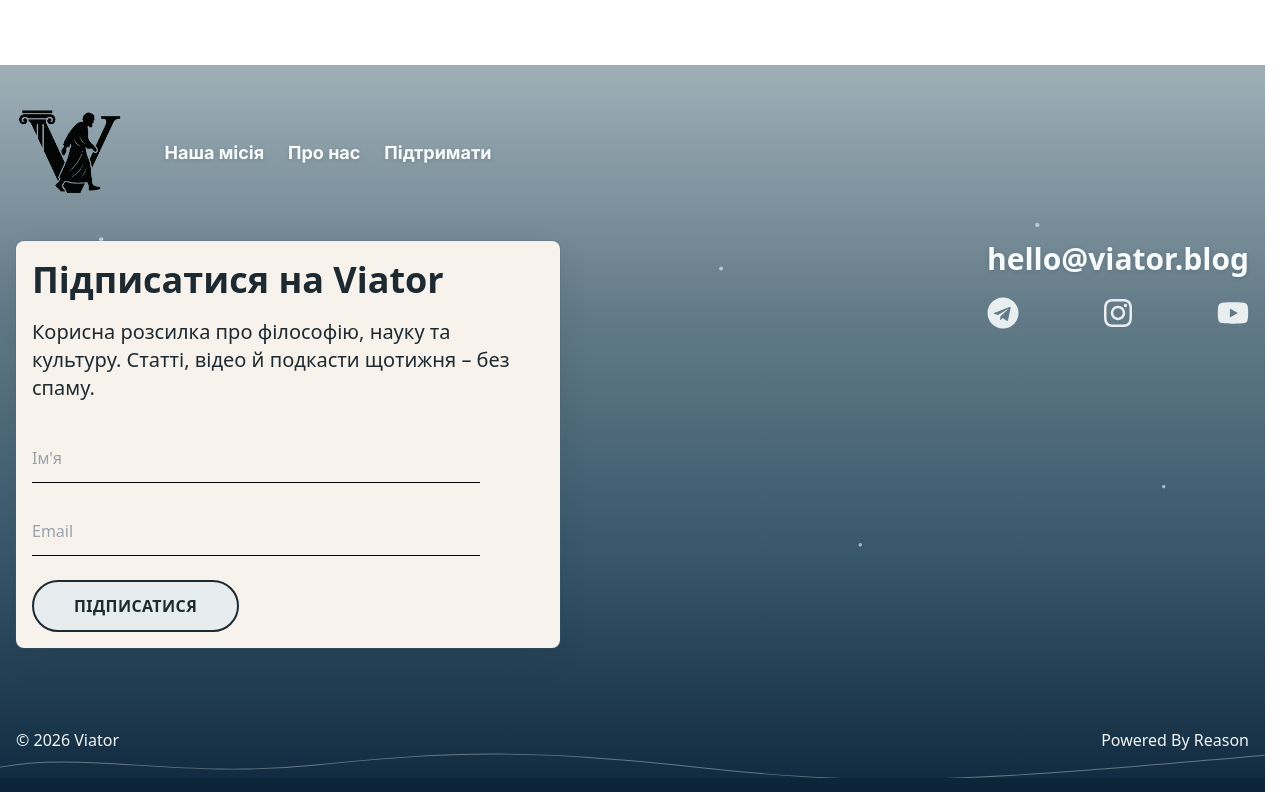
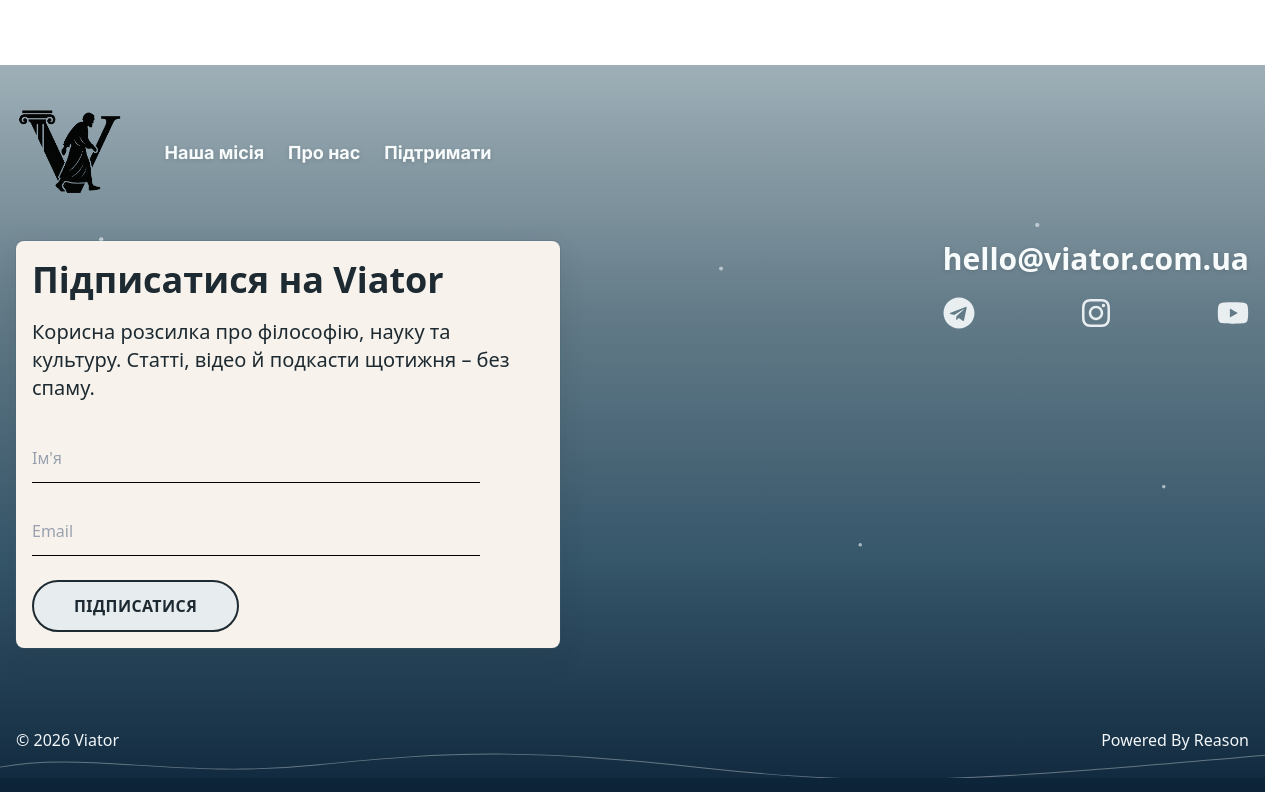
Before and after one commit to paripatetik/viator, a Next.js app: page /support in a window 1280 px wide. Shown: the part 1565-2357 px from the top of the page. Built offline with nearby package versions, Linux system fonts and the light colour scheme.

Commit message:
email change

```diff
--- a/components/Footer.js
+++ b/components/Footer.js
@@ -58,10 +58,10 @@ export default function Footer() {
 
           <div>
             <a
-              href="mailto:hello@viator.blog"
+              href="mailto:hello@viator.com.ua"
               className="text-2xl md:text-3xl font-bold hover:underline break-all text-nowrap text-[#F8FBFC] drop-shadow-sm"
             >
-              hello@viator.blog
+              hello@viator.com.ua
             </a>
 
             {/* socials */}
--- a/components/main page/PostCoverCard.js
+++ b/components/main page/PostCoverCard.js
@@ -68,11 +68,16 @@ export default function PostCoverCard({ post, isActive = false, className = "" }
         alt={post.title.rendered}
         // ✅ Fix 3: фіксований sizes замість responsive —
         // браузер не свапає srcset під час scale-анімації coverflow
-        sizes="880px"
+
         className="object-cover object-center opacity-90"
         // ✅ Fix 4: eager loading для всіх слайдів каруселі —
         // зображення вже завантажені до того як стають видимими
         loading="eager"
+          style={{
+          transform: "translateZ(0)",
+          backfaceVisibility: "hidden",
+          WebkitBackfaceVisibility: "hidden",
+  }}
       />
 
       <motion.div
```
